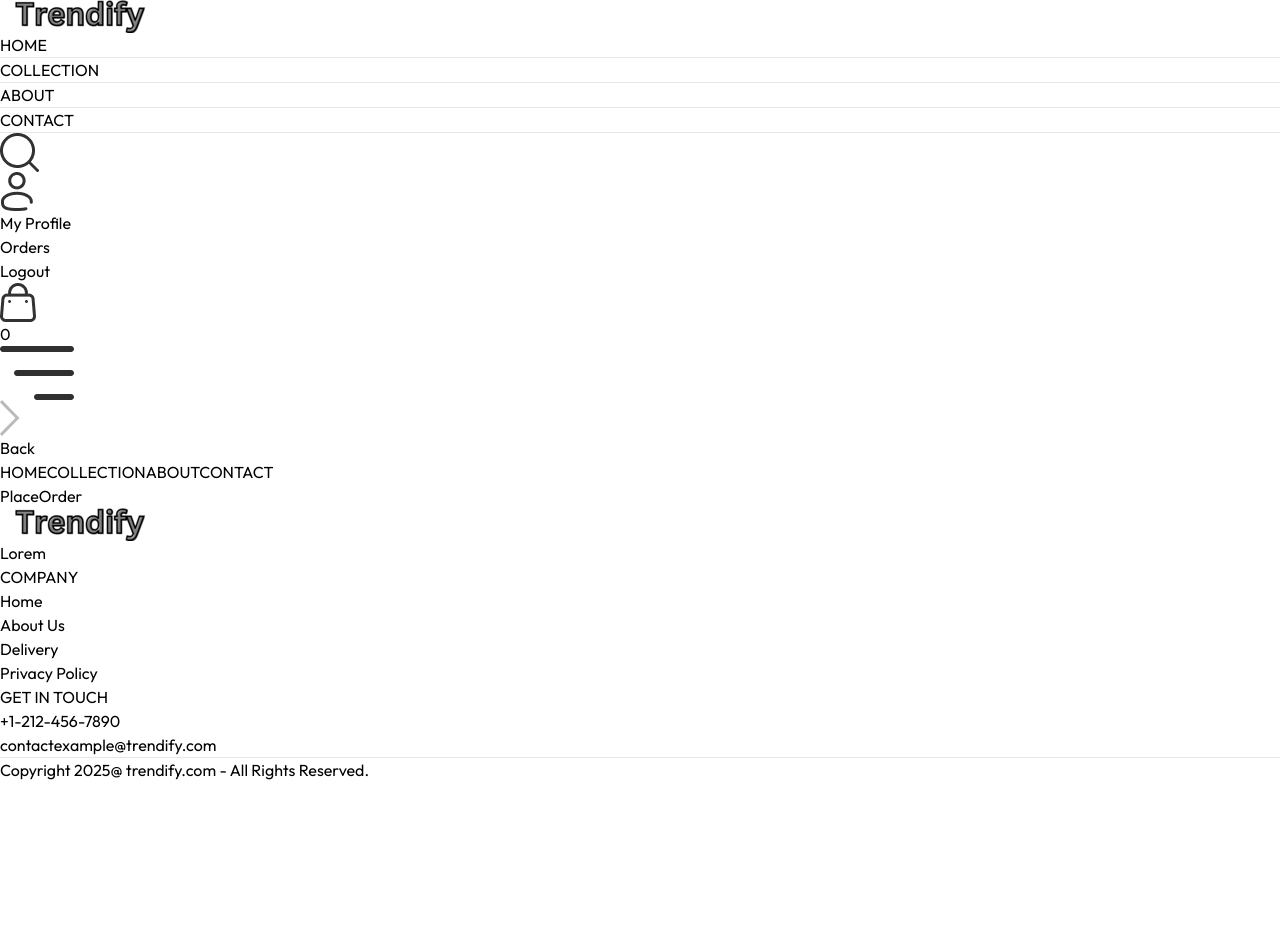
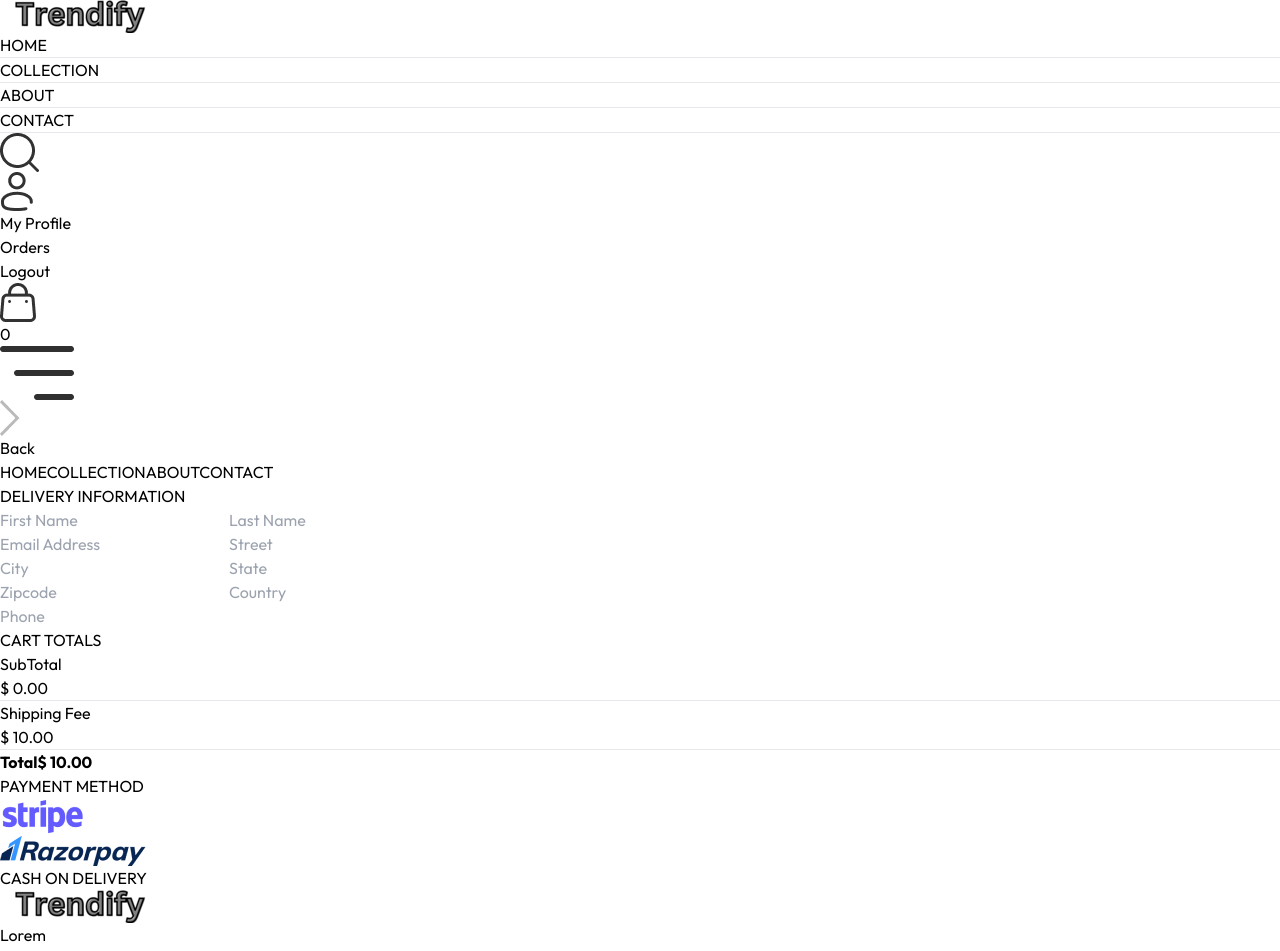
Before and after one commit to alankrit98/E-Commerce_Website, a React (Vite) app in the folder frontend/: page /place-order in a window 1280 px wide. Shown: the top 951 px of the page. Before the commit the page ends 800 px from the top, so only its background shows below. Built offline with nearby package versions, Linux system fonts and the light colour scheme.

Commit message:
Place Order Page SetUp

```diff
--- a/frontend/src/context/ShopContext.jsx
+++ b/frontend/src/context/ShopContext.jsx
@@ -1,6 +1,7 @@
 import { createContext, useEffect, useState } from "react";
 import { products } from "../assets/assets"
 import { toast } from "react-toastify";
+import { useNavigate } from "react-router-dom";
 
 export const ShopContext = createContext();
 
@@ -11,6 +12,7 @@
     const [search, setSearch] = useState('');
     const [showSearch, setShowSearch] = useState(false);
     const [cartItems, setCartItems] = useState({});
+    const navigate = useNavigate();
 
 
     const addToCart = async (itemId, size) => {
@@ -82,7 +84,7 @@
         search, setSearch, showSearch, setShowSearch,
         cartItems, addToCart,
         getCartCount, updateQuantity,
-        getCartAmount
+        getCartAmount, navigate
     }
 
     return (
--- a/frontend/src/pages/Cart.jsx
+++ b/frontend/src/pages/Cart.jsx
@@ -6,7 +6,7 @@
 
 const Cart = () => {
 
-  const { products, currency, cartItems, updateQuantity } = useContext(ShopContext);
+  const { products, currency, cartItems, updateQuantity, navigate } = useContext(ShopContext);
   const [cartData, setCartData] = useState([]);
 
   useEffect(()=>{
@@ -60,6 +60,9 @@
       <div className='flex justify-end my-20'>
         <div className='w-full sm:w-[450px]'>
           <CartTotal/>
+          <div className='w-full text-end'>
+            <button onClick={()=>navigate('/place-order')} className='bg-black text-white text-sm my-8 px-8 py-3'>PROCEED TO CHECKOUT</button>
+          </div>
         </div>
       </div>
 
--- a/frontend/src/pages/PlaceOrder.jsx
+++ b/frontend/src/pages/PlaceOrder.jsx
@@ -1,8 +1,62 @@
 import React from 'react'
+import Title from '../components/Title'
+import CartTotal from '../components/CartTotal'
+import { assets } from '../assets/assets'
 
 const PlaceOrder = () => {
   return (
-    <div>PlaceOrder</div>
+    <div className='flex flex-col sm:flex-row justify-between gap-4 pt-5 sm:pt-14 min-h-[80vh] border-t'>
+
+    {/* --------------Left Side---------------- */}
+
+      <div className='flex flex-col gap-4 w-full sm:max-w-[480px]'>
+        <div className='text-xl sm:text-2xl my-3'>
+          <Title text1={'DELIVERY'} text2={'INFORMATION'} />
+        </div>
+        <div className='flex gap-3'>
+          <input className='border border-gray-300 rounded py-1.5 px-3.5 w-full' type="text" placeholder='First Name'/>
+          <input className='border border-gray-300 rounded py-1.5 px-3.5 w-full' type="text" placeholder='Last Name'/>
+        </div>
+        <input className='border border-gray-300 rounded py-1.5 px-3.5 w-full' type="email" placeholder='Email Address'/>
+        <input className='border border-gray-300 rounded py-1.5 px-3.5 w-full' type="text" placeholder='Street'/>
+        <div className='flex gap-3'>
+          <input className='border border-gray-300 rounded py-1.5 px-3.5 w-full' type="text" placeholder='City'/>
+          <input className='border border-gray-300 rounded py-1.5 px-3.5 w-full' type="text" placeholder='State'/>
+        </div>
+        <div className='flex gap-3'>
+          <input className='border border-gray-300 rounded py-1.5 px-3.5 w-full' type="number" placeholder='Zipcode'/>
+          <input className='border border-gray-300 rounded py-1.5 px-3.5 w-full' type="text" placeholder='Country'/>
+        </div>
+        <input className='border border-gray-300 rounded py-1.5 px-3.5 w-full' type="number" placeholder='Phone'/>
+      </div>
+
+    {/* --------------Right Side---------------- */}
+
+      <div className='mt-8'>
+        <div className='mt-8 min-w-80'>
+          <CartTotal/>
+        </div>
+        <div className='mt-12'>
+          <Title text1={'PAYMENT'} text2={'METHOD'}/>
+          {/* --------------------Payment Selection-------------------- */}
+          <div className='flex gap-3 flex-col lg:flex-row'>
+          <div className='flex items-center gap-3 border p-2 px-3 cursor-pointer'>
+            <p className={`min-w-3.5 h-3.5 border rounded-full `}></p>
+            <img className='h-5 mx-4' src={assets.stripe_logo} alt="" />
+          </div>
+          <div className='flex items-center gap-3 border p-2 px-3 cursor-pointer'>
+            <p className={`min-w-3.5 h-3.5 border rounded-full `}></p>
+            <img className='h-5 mx-4' src={assets.razorpay_logo} alt="" />
+          </div>
+          <div className='flex items-center gap-3 border p-2 px-3 cursor-pointer'>
+            <p className={`min-w-3.5 h-3.5 border rounded-full `}></p>
+            <p className='text-gray-500 text-sm font-medium mx-4'>CASH ON DELIVERY</p>
+          </div>
+          </div>
+        </div>
+      </div>
+
+    </div>
   )
 }
 
```
